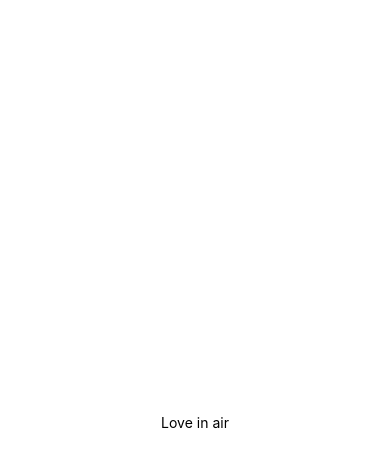
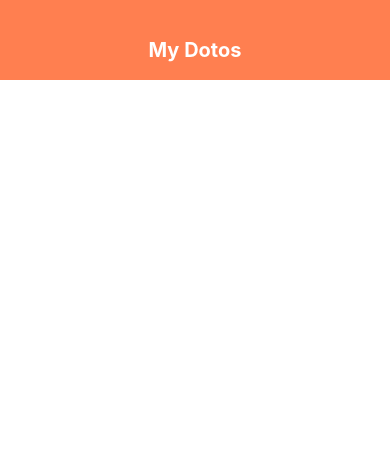
Before and after one commit to Aryaristote/react-native-ninja, a React Native app: screen / in a window 390 px wide. Shown: the top 466 px of the page. Built offline with nearby package versions, Linux system fonts and the light colour scheme.

Commit message:
creatinng todo

```diff
--- a/App.js
+++ b/App.js
@@ -1,11 +1,26 @@
-import { StatusBar } from 'expo-status-bar';
-import { StyleSheet, Text, View } from 'react-native';
+import React, { useState } from 'react';
+import Header from './components/Header';
+import TodoItems from './components/TodoItems';
+import { FlatList, StyleSheet, TextInput, View } from 'react-native';
 
 export default function App() {
+  const [todos, setTodos] = useState([
+    { title: "Love in the air", key: '1' },
+    { title: "Reebells from inside", key: '2' },
+    { title: "Dear me, let be", key: '3' }
+  ])
+
   return (
     <View style={styles.container}>
-      <Text>Love in air</Text>
-      <StatusBar style="auto" />
+      <Header />
+      <View style={styles.content}>
+        <View style={styles.list}>
+          <FlatList data={todos} renderItem={({ item }) => (
+            <TodoItems item={item} />
+            // <Text>{item.title}</Text>
+          )} />
+        </View>
+      </View>
     </View>
   );
 }
@@ -14,7 +29,9 @@ const styles = StyleSheet.create({
   container: {
     flex: 1,
     backgroundColor: '#fff',
-    alignItems: 'center',
-    justifyContent: 'center',
   },
+  content: {
+    paddingTop: 30,
+    paddingHorizontal: 20,
+  }
 });
--- /dev/null
+++ b/components/Header.js
@@ -0,0 +1,24 @@
+import React from 'react';
+import { StyleSheet, Text, View } from 'react-native';
+
+export default function Header() {
+    return (
+        <View style={styles.header}>
+            <Text style={styles.title}>My Dotos</Text>
+        </View>
+    )
+}
+
+const styles = StyleSheet.create({
+    header: {
+        height: 80,
+        paddingTop: 38,
+        backgroundColor: 'coral',
+    },
+    title: {
+        textAlign: 'center',
+        fontSize: 20,
+        fontWeight: 'bold',
+        color: 'white',
+    }
+})
--- /dev/null
+++ b/components/TodoItems.js
@@ -0,0 +1,23 @@
+import React from 'react';
+import { StyleSheet, Text, TouchableOpacity, View } from 'react-native';
+
+export default function TodoItems({ item }) {
+
+    <View style={styles.love}>
+        <Text>Love</Text>
+        <TouchableOpacity>
+            <Text style={styles.item}>{item.text}</Text>
+        </TouchableOpacity>
+    </View>
+}
+
+const styles = StyleSheet.create({
+    item: {
+        padding: 16,
+        marginTop: 16,
+        borderColor: '#bbb',
+        borderWidth: 1,
+        borderStyle: 'solid',
+        borderRadius: 10
+    }
+})
```
